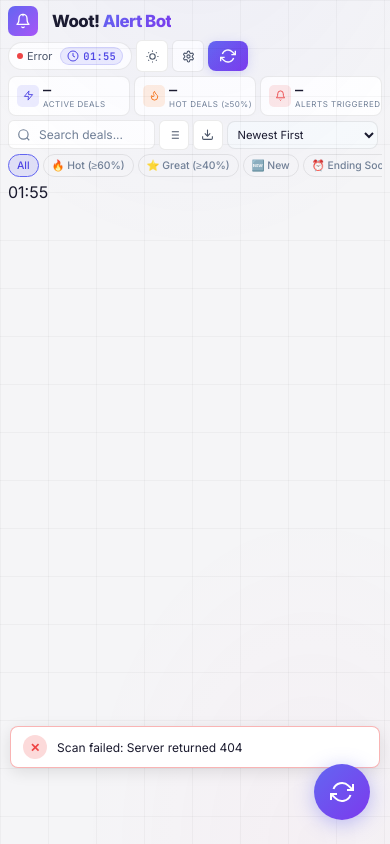
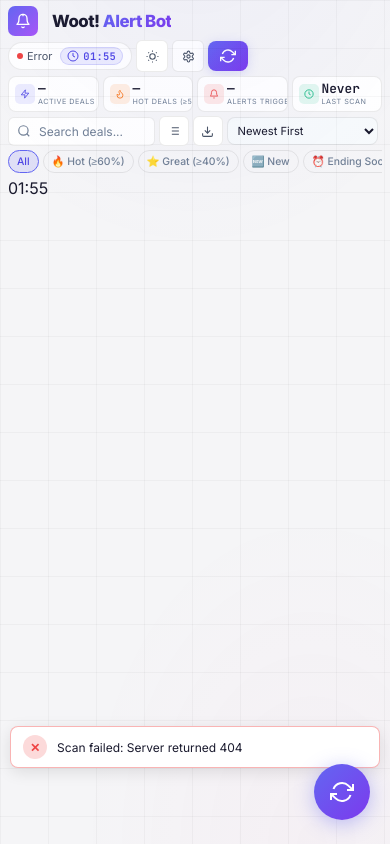
Before and after one commit to gianfrhc/woot-alert-bot, a website: page index.html in a window 390 px wide. Drawn offline with Linux system fonts and the light colour scheme; no server answers.

Commit message:
ui: show all 4 stat cards on mobile - 4-column grid

```diff
--- a/style.css
+++ b/style.css
@@ -465,14 +465,13 @@
   /* Hide secondary header icons on mobile */
   .header-right .btn-icon.mobile-hide{display:none}
 
-  /* Stats: 3 visible + scroll for 4th */
-  .stats-bar{display:grid;grid-template-columns:repeat(3,1fr);gap:4px;margin-bottom:4px}
-  .stat-card{padding:6px 8px;gap:4px;border-radius:8px;overflow:hidden}
-  .stat-icon{width:22px;height:22px;border-radius:5px;flex-shrink:0}
-  .stat-icon svg{width:11px;height:11px}
-  .stat-value{font-size:0.85rem;line-height:1.1}
-  .stat-label{font-size:0.5rem;margin-top:1px;overflow:hidden;text-overflow:ellipsis;white-space:nowrap}
-  .stat-card:nth-child(4){display:none}
+  /* Stats: all 4 visible */
+  .stats-bar{display:grid;grid-template-columns:repeat(4,1fr);gap:4px;margin-bottom:4px}
+  .stat-card{padding:5px 6px;gap:3px;border-radius:8px;overflow:hidden}
+  .stat-icon{width:20px;height:20px;border-radius:5px;flex-shrink:0}
+  .stat-icon svg{width:10px;height:10px}
+  .stat-value{font-size:0.8rem;line-height:1.1}
+  .stat-label{font-size:0.45rem;margin-top:1px;overflow:hidden;text-overflow:ellipsis;white-space:nowrap}
 
   /* Alerts: tighter */
   .alerts-section{margin-bottom:4px}
```
